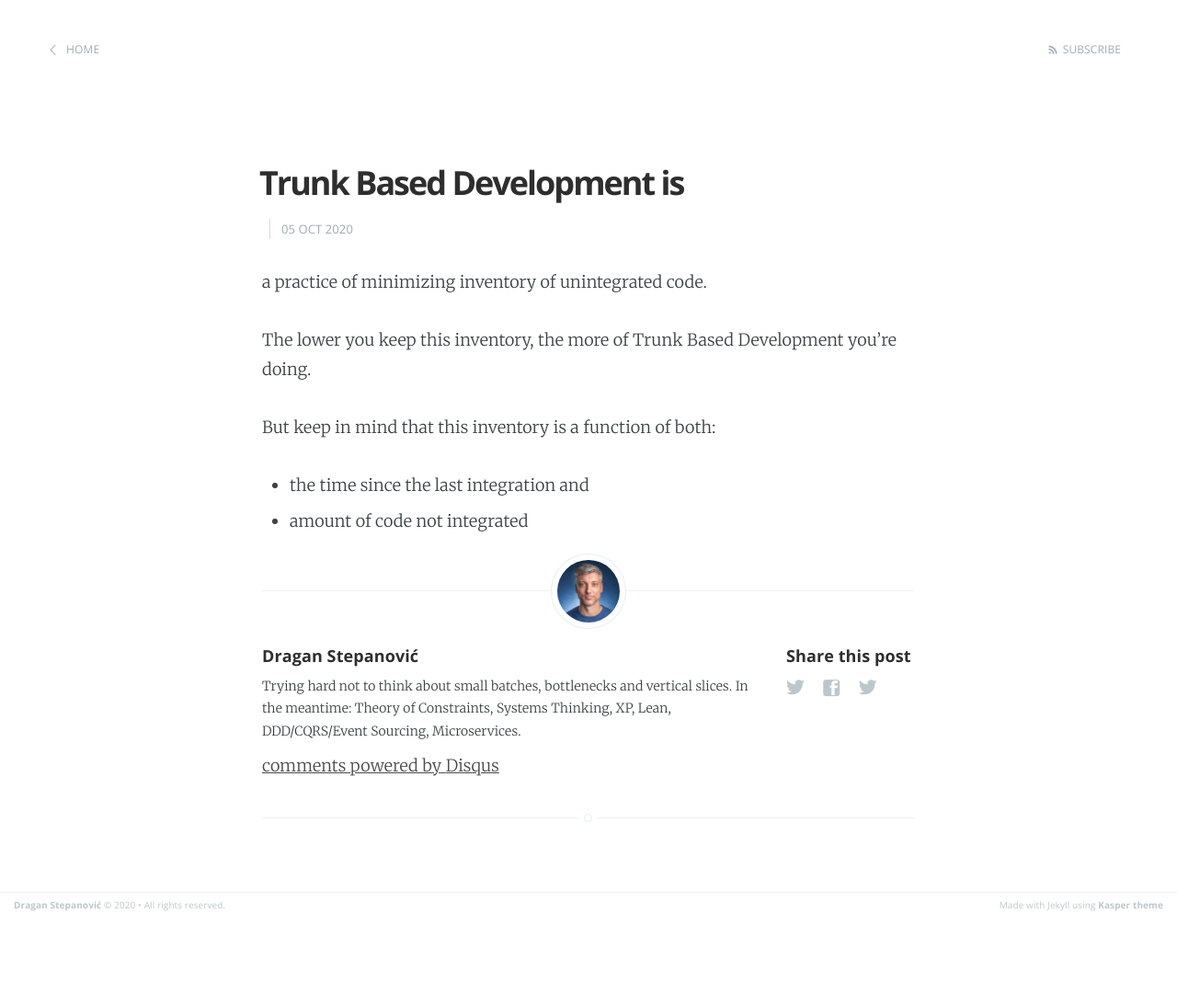
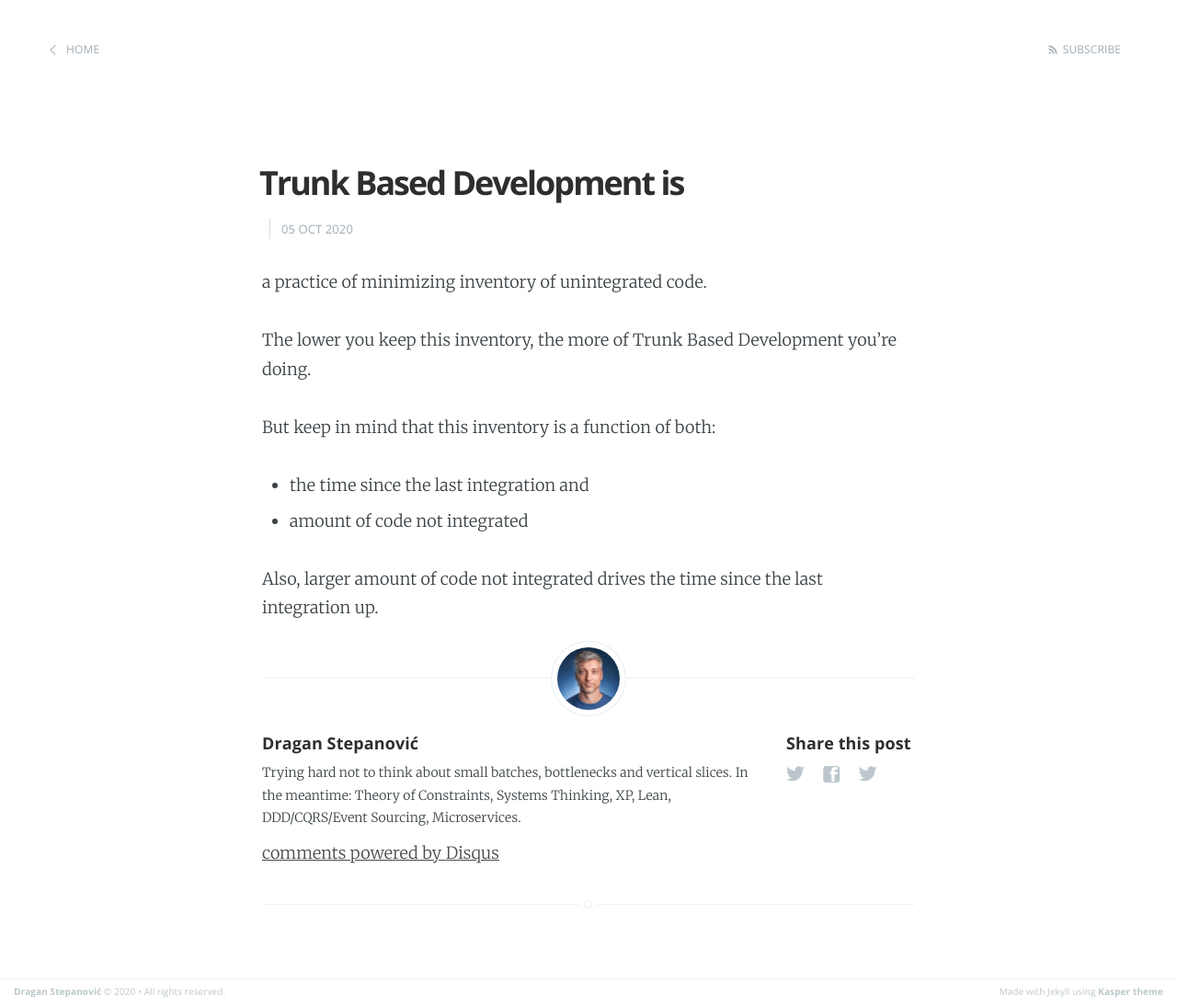
Before and after one commit to dragan-stepanovic/dragan-stepanovic.github.io, a Jekyll site: the page built from _posts/2020-10-05-tbd-is-keeping-inventory-low.md, in a window 1280 px wide. Shown: the whole page at 92% size. Built offline with Jekyll 4.4.1, drawn with Linux system fonts in a browser that asks for light colours; our own code applies the rules of GitHub Pages for plain Markdown files; comment, search, counter and statistics services are not loaded; before the commit the page ends 998 px from its top, so only the background shows below that.

Commit message:
Update 2020-10-05-tbd-is-keeping-inventory-low.md

```diff
--- a/_posts/2020-10-05-tbd-is-keeping-inventory-low.md
+++ b/_posts/2020-10-05-tbd-is-keeping-inventory-low.md
@@ -9,3 +9,5 @@ The lower you keep this inventory, the more of Trunk Based Development you're do
 But keep in mind that this inventory is a function of both:
 - the time since the last integration and
 - amount of code not integrated
+
+Also, larger amount of code not integrated drives the time since the last integration up.
```
